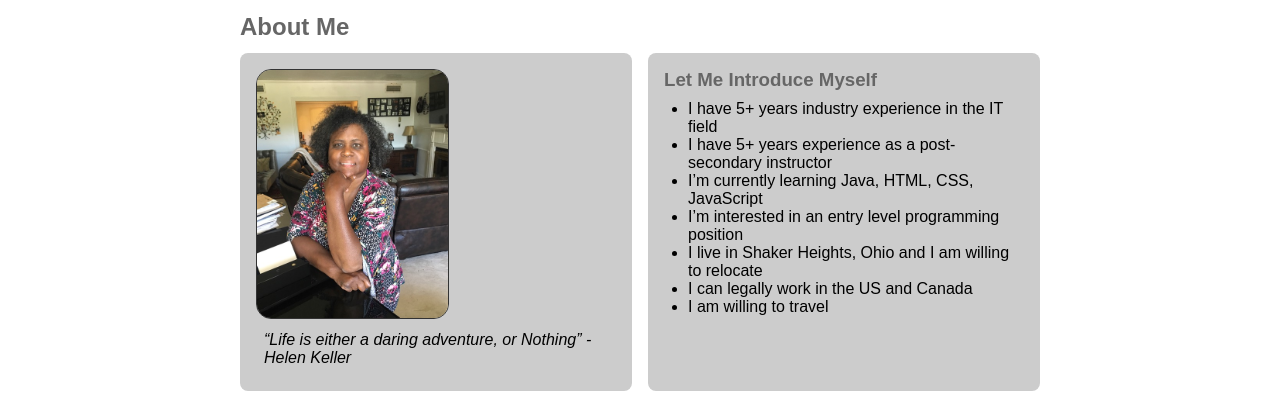
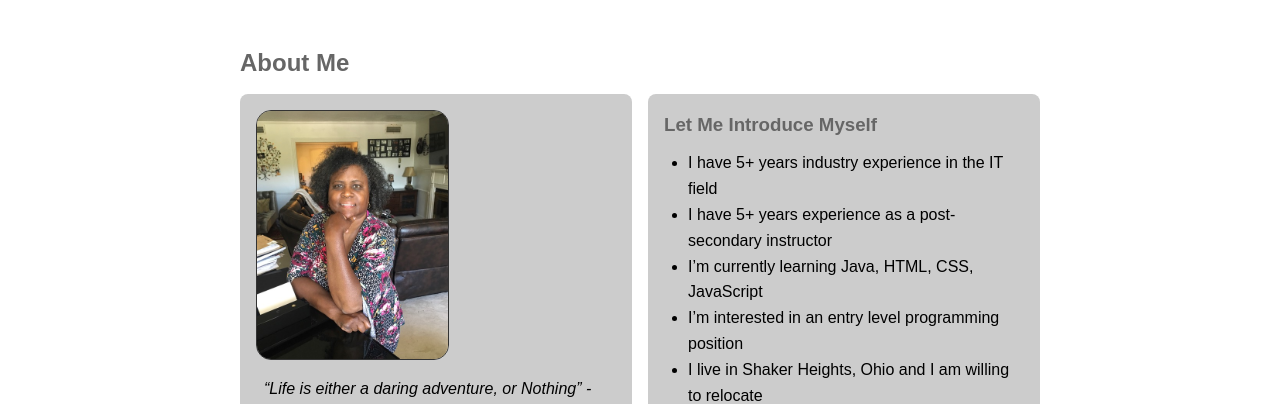
Before and after one commit to roseholmesminton/roseholmesminton.github.io, a plain HTML site: page index.html in a window 1280 px wide. Shown: the part 212-616 px from the top of the page. Drawn offline with Linux system fonts and the light colour scheme.

Commit message:
Modified style.css

```diff
--- a/style.css
+++ b/style.css
@@ -1,7 +1,7 @@
 * {
   box-sizing: border-box;
   font-family: sans-serif;
-  line-height: 1.618 em;
+  line-height: 1.618em;
   margin: 0;
   padding: 0;
 }
```
